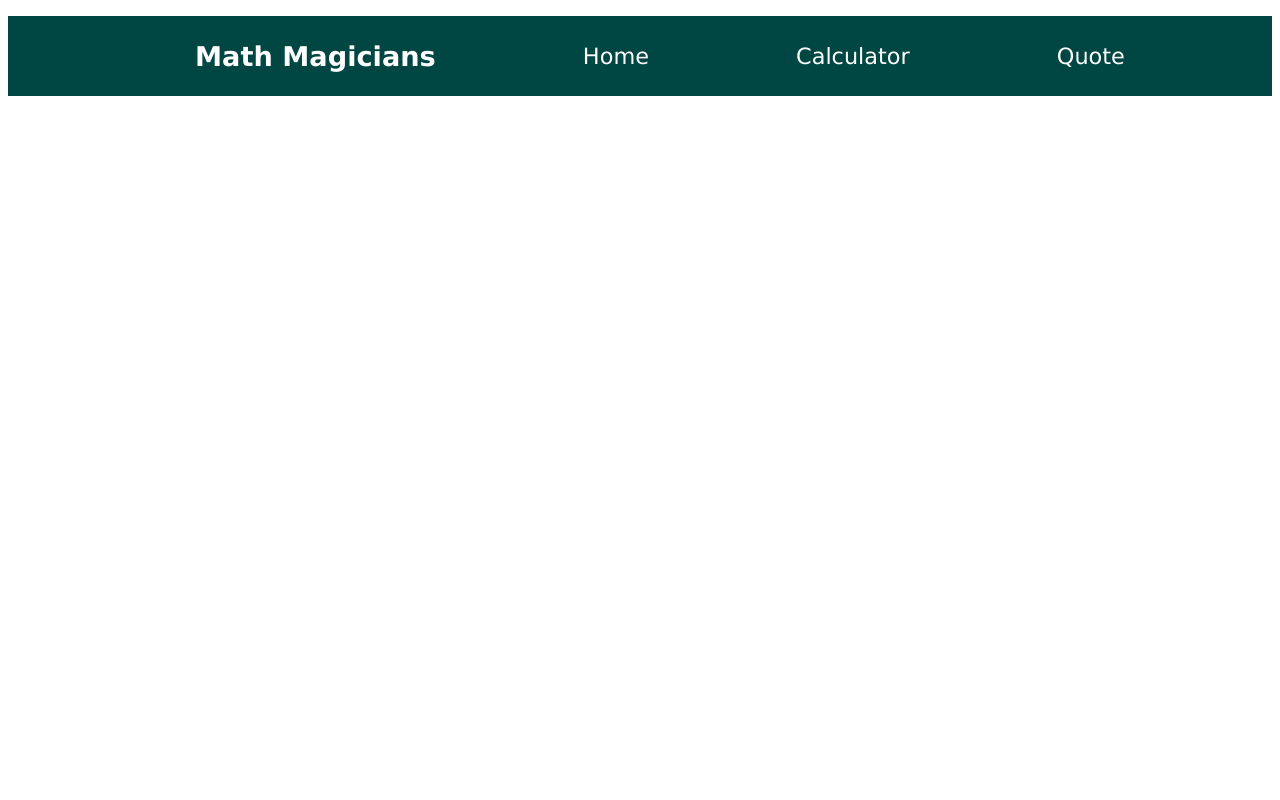
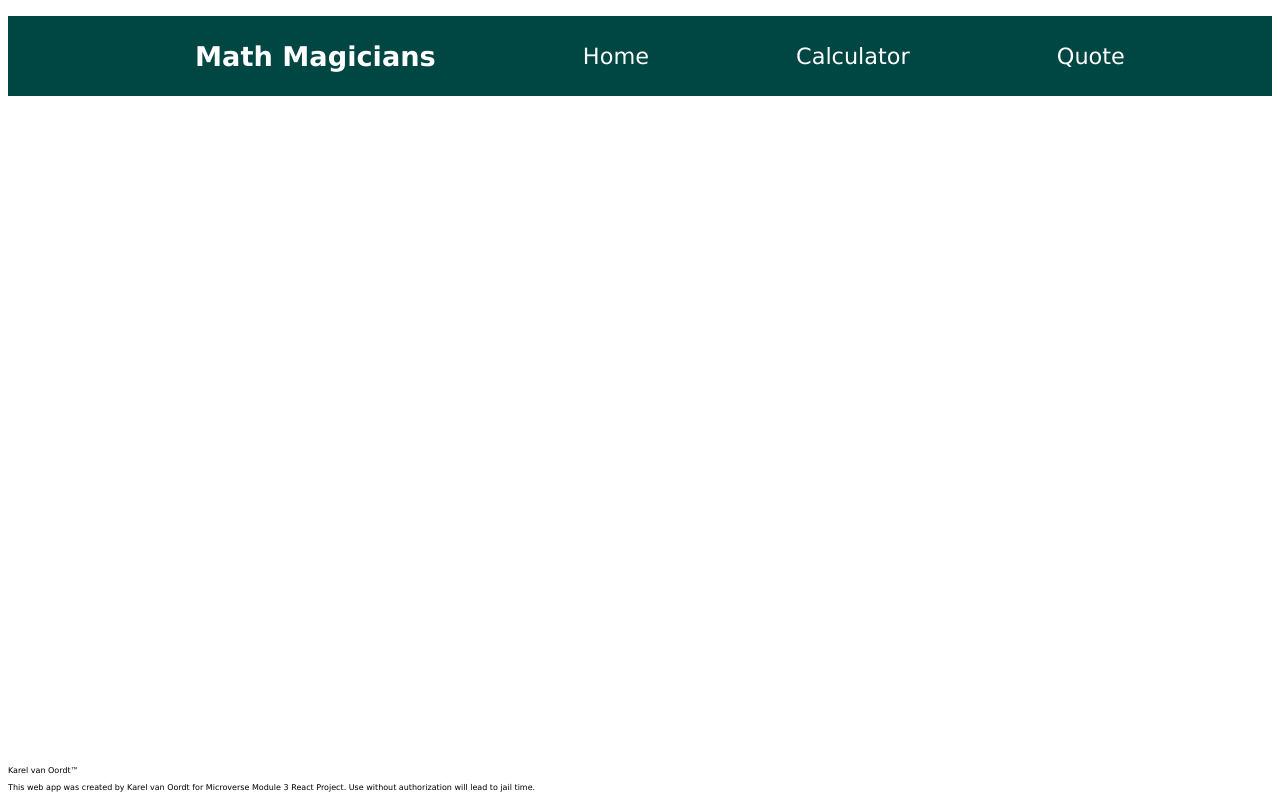
Before and after one commit to karelvanoordt/Math-magicians-app, a React (Create React App) app: page /quote in a window 1280 px wide. Built offline with nearby package versions, Linux system fonts and the light colour scheme; no server answers.

Commit message:
Reduce calculator size for footer to fit

```diff
--- a/src/App.js
+++ b/src/App.js
@@ -6,6 +6,7 @@ import {
 } from 'react-router-dom';
 import './index.css';
 import Navbar from './components/Navbar';
+import Footer from './components/Footer';
 import Calculator from './components/Calculator';
 import Home from './components/Home';
 import Quote from './components/Quote';
@@ -19,6 +20,7 @@ function App() {
         <Route exact path="/calculator" element={<Calculator />} />
         <Route exact path="/quote" element={<Quote />} />
       </Routes>
+      <Footer />
     </Router>
   );
 }
--- /dev/null
+++ b/src/components/Footer.css
@@ -0,0 +1,9 @@
+.footer-container {
+  font-family: 'Verdana', sans-serif;
+  font-size: .5rem;
+  position: absolute;
+  bottom: 0;
+  margin: auto;
+  justify-content: center;
+  background-color: white;
+}
--- /dev/null
+++ b/src/components/Footer.js
@@ -0,0 +1,13 @@
+import React from 'react';
+import './Footer.css';
+
+function Footer() {
+  return (
+    <footer className="footer-container">
+      <p className="footer-title">Karel van Oordt™</p>
+      <p className="footer-text">This web app was created by Karel van Oordt for Microverse Module 3 React Project. Use without authorization will lead to jail time.</p>
+    </footer>
+  );
+}
+
+export default Footer;
--- a/src/index.css
+++ b/src/index.css
@@ -1,7 +1,7 @@
 
 #main-container {
   width: 50vw;
-  height: 40vh;
+  height: 30vh;
   margin: auto;
   margin-top: 50px;
 }
@@ -49,7 +49,7 @@ input[type=number]::-webkit-outer-spin-button {
 }
 
 button {
-  padding: 30px;
+  padding: 20px;
 }
 
 .grey-btn,
```
